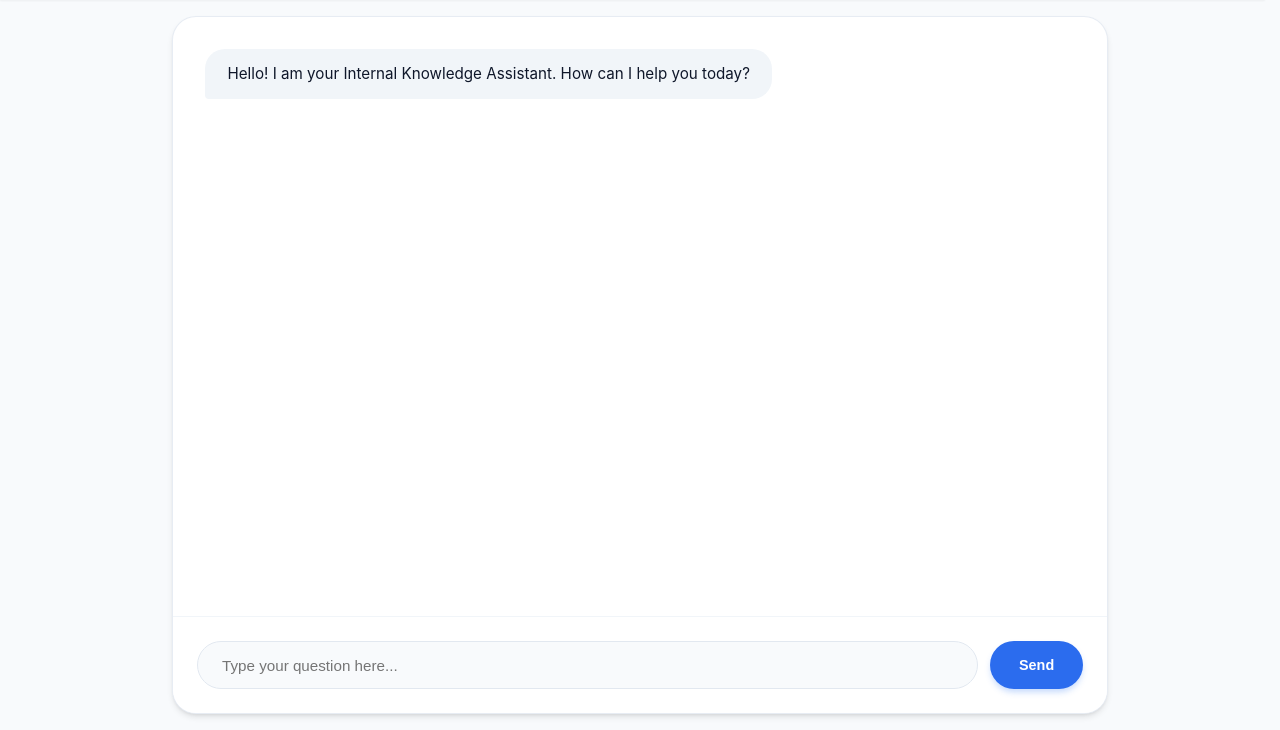
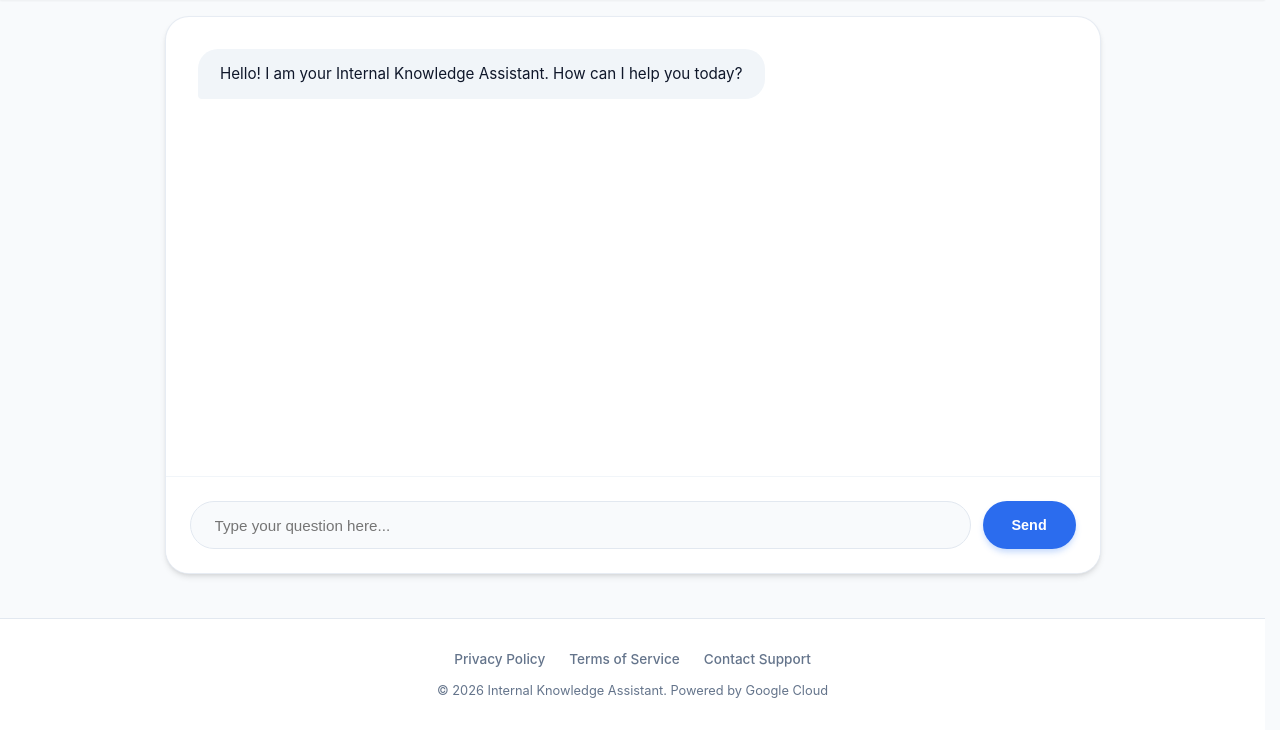
Before and after one commit to arjuntheprogrammer/internal-knowledge-assistant-rag, a Flask app: page / in a window 1280 px wide. Shown: the part 70-800 px from the top of the page. Run offline with Flask 3, Linux system fonts and the light colour scheme; parts of the project's set-up code (start-up, migrations or seed data) failed here and were passed over; some libraries are stand-ins or nearby versions.

Commit message:
Add footer with Privacy Policy and Terms of Service links

```diff
--- a/app.py
+++ b/app.py
@@ -46,6 +46,14 @@ def create_app(config_name="default"):
     def configure():
         return render_template("configure.html")
 
+    @app.route("/privacy")
+    def privacy():
+        return render_template("privacy.html")
+
+    @app.route("/terms")
+    def terms():
+        return render_template("terms.html")
+
     return app
 
 
--- a/frontend/static/style.css
+++ b/frontend/static/style.css
@@ -372,17 +372,15 @@ nav {
   }
 }
 
-/* Chat-specific container locks layout to viewport */
+/* Chat-specific container */
 .chat-page-container {
   padding: 1rem 2rem;
-  height: calc(100vh - var(--nav-height));
+  min-height: calc(100vh - var(--nav-height) - 140px);
   display: flex;
   flex-direction: column;
-  overflow: hidden;
-  position: fixed;
-  top: var(--nav-height);
-  left: 0;
-  right: 0;
+  position: relative;
+  max-width: 1000px;
+  margin: 0 auto;
 }
 
 /* Chat Component - Locked Height */
@@ -398,7 +396,8 @@ nav {
   display: flex;
   flex-direction: column;
   border: 1px solid rgba(226, 232, 240, 0.8);
-  height: calc(100vh - var(--nav-height) - 40px); /* Account for padding */
+  height: 650px;
+  max-height: 75vh;
 }
 
 #chat-history {
@@ -699,8 +698,12 @@ button:active {
 }
 
 @keyframes fadeIn {
-  from { opacity: 0; }
-  to { opacity: 1; }
+  from {
+    opacity: 0;
+  }
+  to {
+    opacity: 1;
+  }
 }
 
 .app-toast-body {
@@ -714,10 +717,8 @@ button:active {
   display: flex;
   align-items: flex-start;
   gap: 16px;
-  box-shadow:
-    0 10px 25px -5px rgba(0, 0, 0, 0.1),
-    0 8px 10px -6px rgba(0, 0, 0, 0.1),
-    0 0 0 1px rgba(0, 0, 0, 0.05);
+  box-shadow: 0 10px 25px -5px rgba(0, 0, 0, 0.1),
+    0 8px 10px -6px rgba(0, 0, 0, 0.1), 0 0 0 1px rgba(0, 0, 0, 0.05);
   max-width: 480px;
   width: calc(100% - 40px);
   transform: translateY(0);
@@ -725,8 +726,14 @@ button:active {
 }
 
 @keyframes slideDown {
-  from { transform: translateY(-20px); opacity: 0; }
-  to { transform: translateY(0); opacity: 1; }
+  from {
+    transform: translateY(-20px);
+    opacity: 0;
+  }
+  to {
+    transform: translateY(0);
+    opacity: 1;
+  }
 }
 
 .app-toast-icon {
@@ -831,3 +838,54 @@ button:active {
   word-break: break-word;
   overflow-wrap: anywhere;
 }
+/* Footer */
+.app-footer {
+  margin-top: auto;
+  padding: 2rem 1rem;
+  background: white;
+  border-top: 1px solid #e2e8f0;
+  text-align: center;
+}
+
+.footer-content {
+  max-width: 1000px;
+  margin: 0 auto;
+  display: flex;
+  flex-direction: column;
+  gap: 1rem;
+  align-items: center;
+}
+
+.footer-links {
+  display: flex;
+  gap: 1.5rem;
+  flex-wrap: wrap;
+  justify-content: center;
+}
+
+.footer-links a {
+  color: var(--text-muted);
+  text-decoration: none;
+  font-size: 0.85rem;
+  font-weight: 500;
+  transition: color 0.2s;
+}
+
+.footer-links a:hover {
+  color: var(--primary-color);
+}
+
+.footer-copyright {
+  color: var(--text-muted);
+  font-size: 0.8rem;
+}
+
+@media (max-width: 640px) {
+  .app-footer {
+    padding: 1.5rem 1rem;
+  }
+
+  .footer-links {
+    gap: 1rem;
+  }
+}
--- a/frontend/templates/base.html
+++ b/frontend/templates/base.html
@@ -57,6 +57,19 @@
 
     <div id="main-content">{% block content %}{% endblock %}</div>
 
+    <footer class="app-footer">
+      <div class="footer-content">
+        <div class="footer-links">
+          <a href="/privacy">Privacy Policy</a>
+          <a href="/terms">Terms of Service</a>
+          <a href="mailto:arjuntheprogrammer@gmail.com">Contact Support</a>
+        </div>
+        <div class="footer-copyright">
+          &copy; 2026 Internal Knowledge Assistant. Powered by Google Cloud
+        </div>
+      </div>
+    </footer>
+
     <script src="https://cdn.jsdelivr.net/npm/marked/marked.min.js"></script>
     <script src="https://cdn.jsdelivr.net/npm/dompurify@3.0.8/dist/purify.min.js"></script>
     <script
```
Also changed, not shown: frontend/templates/privacy.html (added, +46 -0 lines), frontend/templates/terms.html (added, +28 -0 lines).
